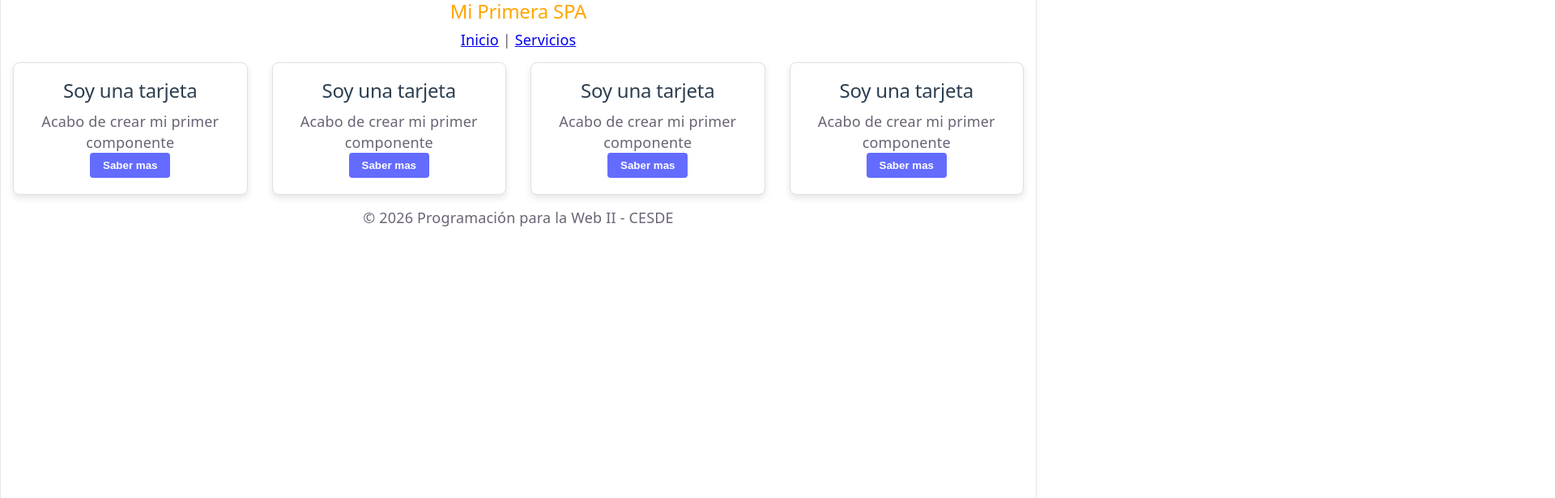
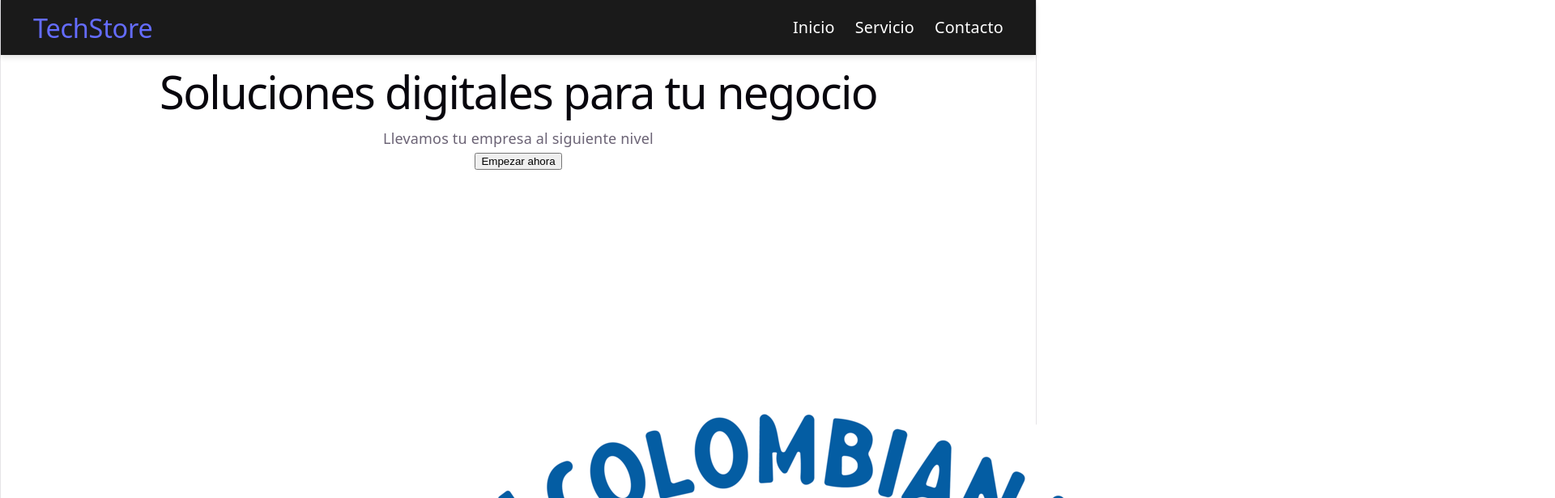
Before and after one commit to Guerrero9606/React-Atenea, a React (Vite) app: page / in a window 1280 px wide. Shown: the top 616 px of the page at 81% size, 1920 px wide, since content can reach past the window. Built offline with nearby package versions, Linux system fonts and the light colour scheme.

Commit message:
Creacion Hero y Navbar

```diff
--- a/src/App.jsx
+++ b/src/App.jsx
@@ -2,20 +2,13 @@ import './App.css'
 import Tarjeta from './components/Tarjeta';
 import Header from './components/Header';
 import Footer from './components/Footer';
+import Fcf from './assets/fcf.webp';
+import Inicio from './pages/Inicio';
 
 function App() {
   return(
-    <div className='contenedor-principal'>
-      <Header />
-
-      <main className='contenedor-tarjetas'>
-        <Tarjeta />
-        <Tarjeta />
-        <Tarjeta />
-        <Tarjeta />
-      </main>
-
-      <Footer />
+    <div>
+      <Inicio />
     </div>
   );
 }
--- /dev/null
+++ b/src/components/Hero.jsx
@@ -0,0 +1,22 @@
+import './Hero.css';
+import heroImg from '../assets/fcf.webp';
+
+function Hero(){
+    const titulo = "Soluciones digitales para tu negocio";
+    const subtitulo = "Llevamos tu empresa al siguiente nivel";
+
+    return(
+        <section className='hero'>
+            <div className='hero-text'>
+                <h1>{titulo}</h1>
+                <p>{subtitulo}</p>
+                <button className='hero-btn'>Empezar ahora</button>
+            </div>
+            <div className='hero-image-container'>
+                <img src={heroImg} alt="Ilustacion de Tecnologia" className='hero-image'/>
+            </div>
+        </section>
+    );
+}
+
+export default Hero;
--- /dev/null
+++ b/src/components/Navbar.css
@@ -0,0 +1,35 @@
+.navbar {
+    display: flex;
+    justify-content: space-between;
+    align-items: center;
+    background-color: #1a1a1a;
+    color: white;
+    padding: 15px 40px;
+    box-shadow: 0 4px 6px rgba(0, 0, 0, 0.1);
+}
+
+.navbar-logo h2 {
+    margin: 0;
+    color: #646cff;
+    font-size: 1.8rem;
+}
+
+.navbar-links {
+    list-style: none;
+    display: flex;
+    gap: 25px;
+    margin: 0;
+    padding: 0px;
+}
+
+.navbar-links a {
+    color: white;
+    text-decoration: none;
+    font-weight: 500;
+    font-size: 1.1rem;
+    transition: color 0.3s ease;
+}
+
+.navbar-links a:hover{
+    color: #646cff;
+}
--- /dev/null
+++ b/src/components/Navbar.jsx
@@ -0,0 +1,20 @@
+import './Navbar.css';
+
+function Navbar(){
+    const nombreProyecto = "TechStore";
+
+    return(
+        <nav className='navbar'>
+            <div className='navbar-logo'>
+                <h2>{nombreProyecto}</h2>
+            </div>
+            <ul className='navbar-links'>
+                <li><a href="#inicio">Inicio</a></li>
+                <li><a href="#servicios">Servicio</a></li>
+                <li><a href="#contacto">Contacto</a></li>
+            </ul>
+        </nav>
+    );
+}
+
+export default Navbar;
--- /dev/null
+++ b/src/pages/Inicio.jsx
@@ -0,0 +1,13 @@
+import Navbar from '../components/Navbar';
+import Hero from '../components/Hero';
+
+function Inicio(){
+    return(
+        <div className='contenedor-pagina'>
+            <Navbar />
+            <Hero />
+        </div>
+    );
+}
+
+export default Inicio;
```
Also changed, not shown: src/assets/fcf.webp (added), src/components/Hero.css (added), 1 other file (tests, documents, lock files or other folders).
